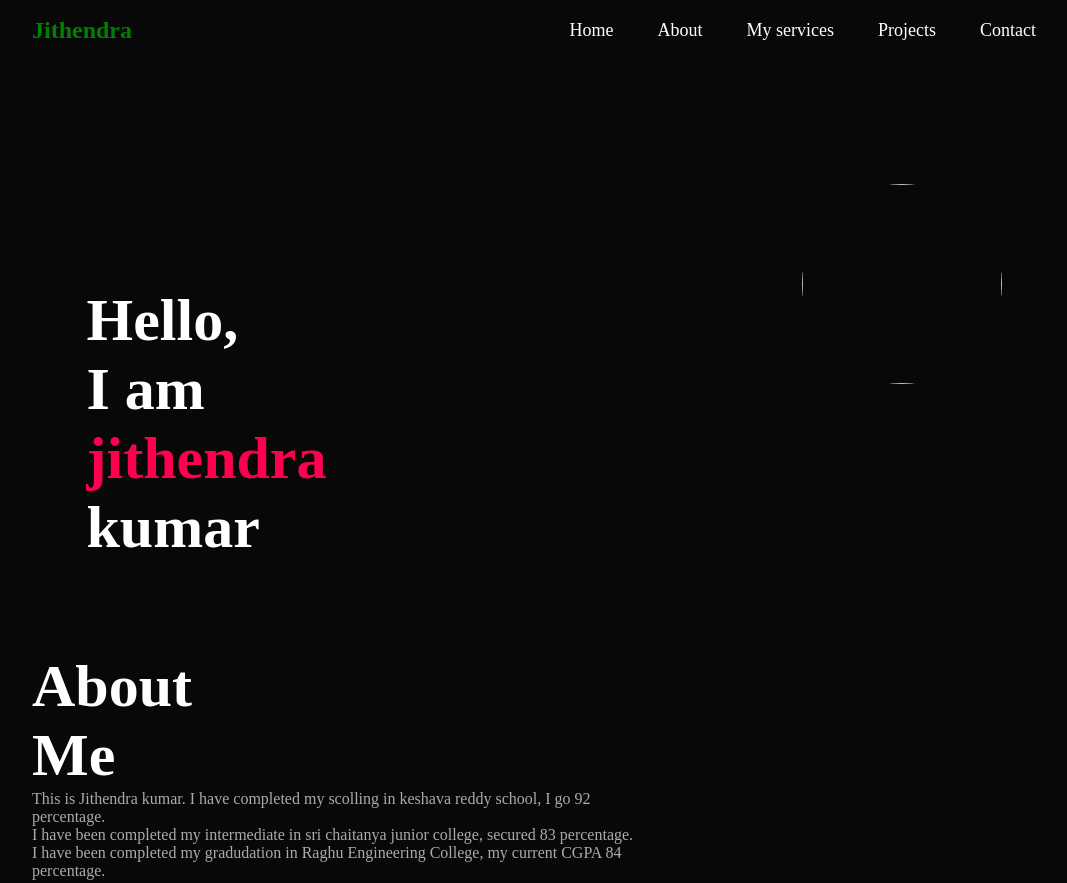
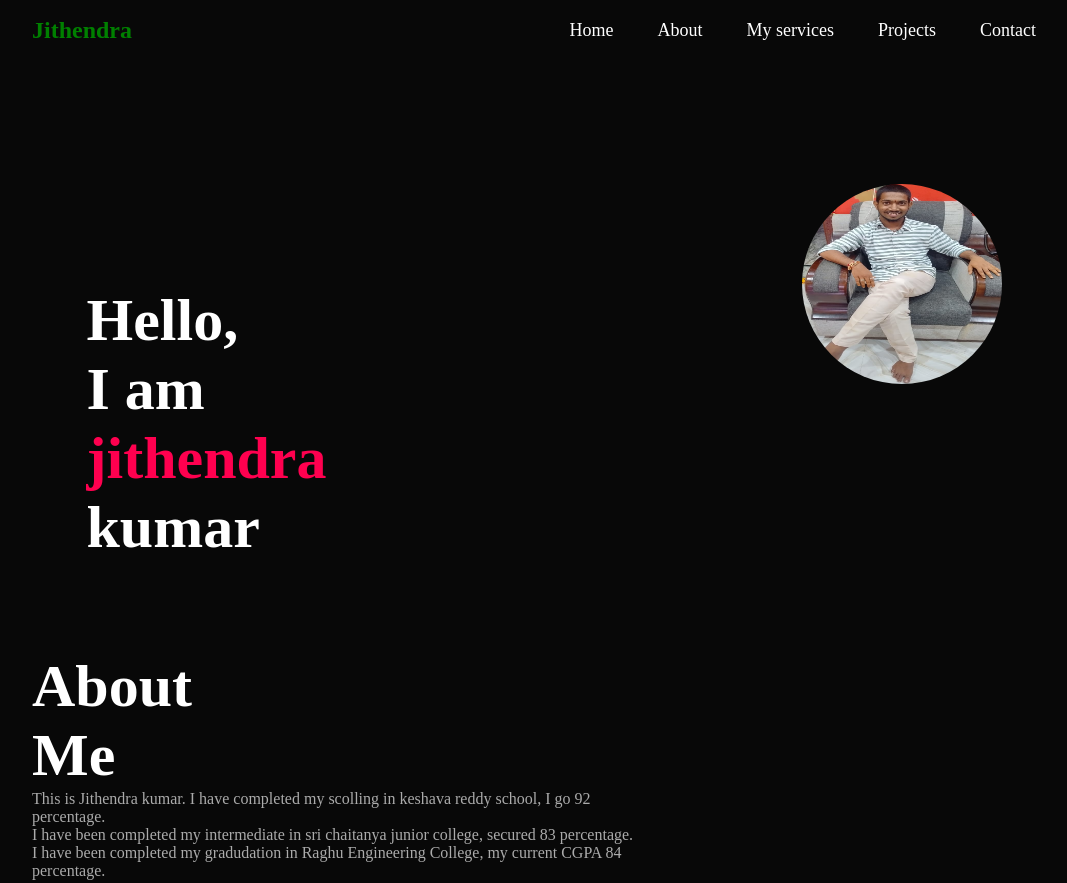
Before and after one commit to jithendra200308/Jithendra_Portfolio, a plain HTML site: page index.html in a window 1280 px wide. Shown: the top 883 px of the page, without its empty margins (96-1163 px from the left). Drawn offline with Linux system fonts and the light colour scheme.

Commit message:
Update index.html

```diff
--- a/index.html
+++ b/index.html
@@ -29,7 +29,7 @@
         <h1>Hello,<br />I am <span>jithendra</span> kumar</h1>
       </div>
       <div class="profile">
-        <img src="jithendra.jpeg" alt="" />
+        <img src="jithendra.jpg" alt="" />
       </div>
     </div>
     <!----------------------------about----------------------------------->
```
